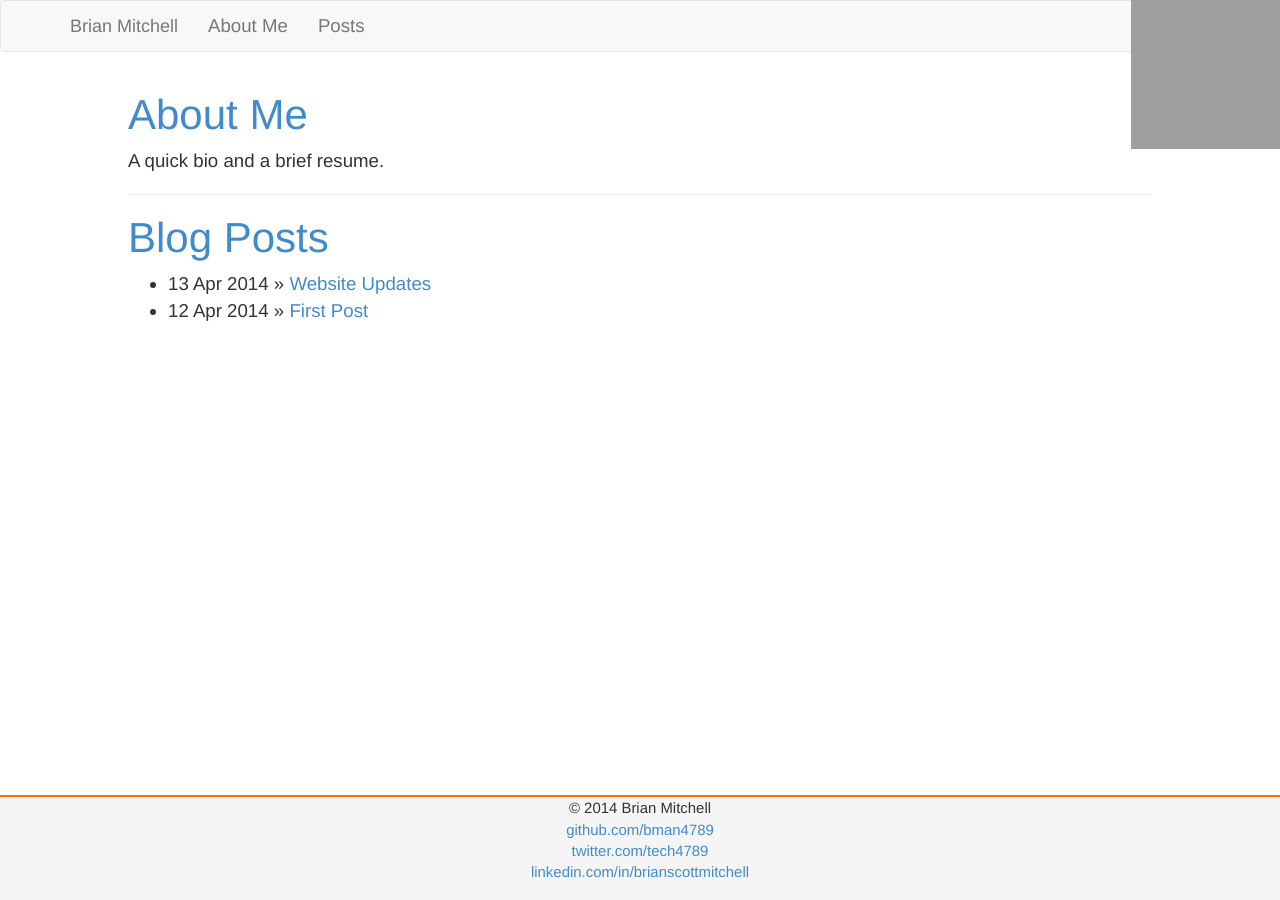
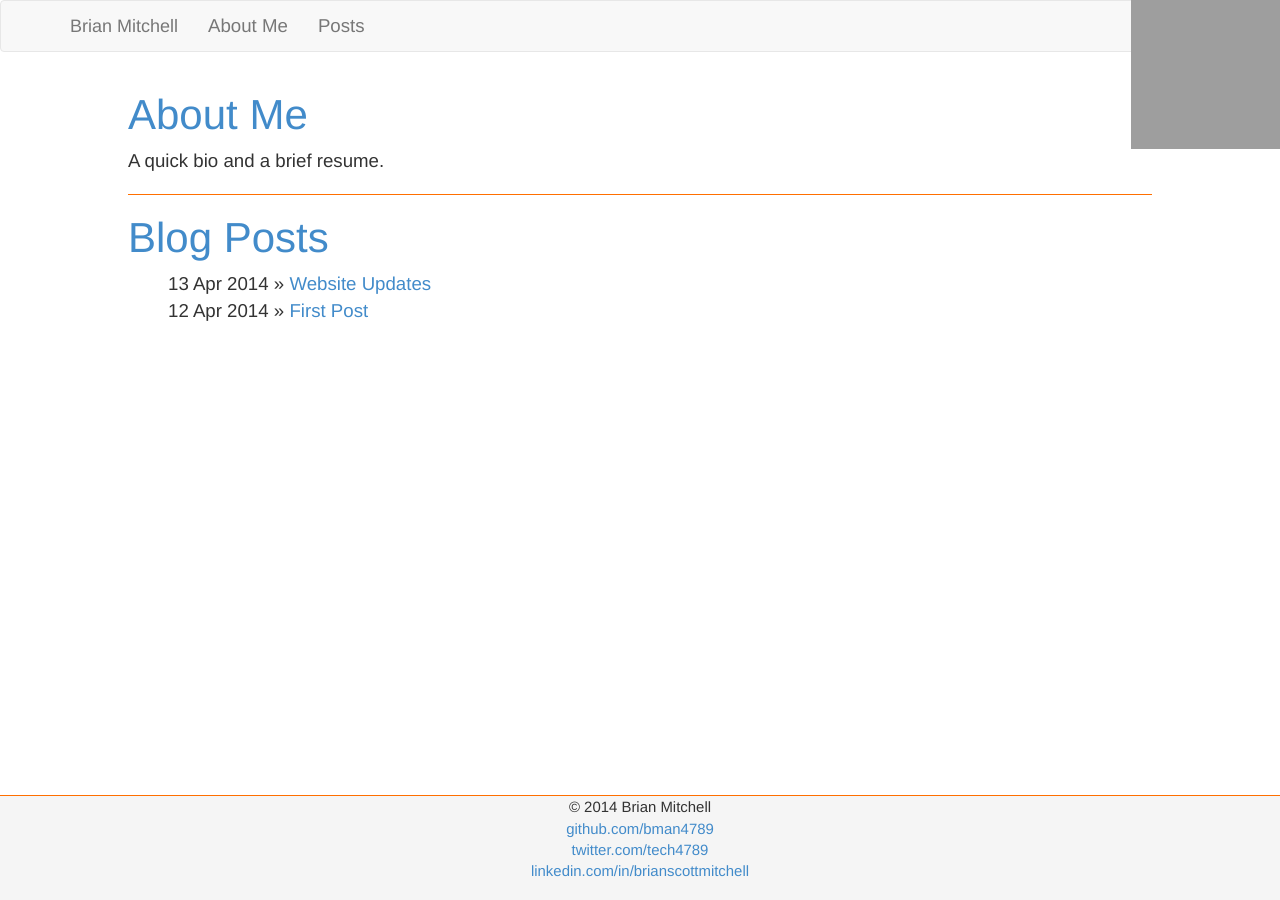
Before and after one commit to BrianMitchL/brianm.me, a Jekyll site: the page built from index.html, in a window 1280 px wide. Built offline with Jekyll 4.4.1, drawn with Linux system fonts in a browser that asks for light colours; nearby versions of some CDN libraries; grey boxes are pictures that could not be loaded.

Commit message:
Added HTML5 shiv, tweaked blog post lists

```diff
--- a/_includes/head.html
+++ b/_includes/head.html
@@ -8,3 +8,8 @@
 <link rel="stylesheet" href="/assets/css/style.css" type="text/css" media="all" />
 <link rel="stylesheet" href="/assets/css/tablet.css" type="text/css" media="screen and (min-width:651px) and (max-width: 1024px), screen and (min-device-width: 768px) and (max-device-width: 1024px)" />
 <link rel="stylesheet" href="/assets/css/mobile.css" type="text/css" media="handheld, screen and (max-width: 650px), screen and (max-device-width: 480px)" />
+<!-- HTML5 shim, for IE6-8 support of HTML5 elements -->
+<!--[if lt IE 9]>
+<script src="http://html5shim.googlecode.com/svn/trunk/html5.js"></sc\
+    ript>
+<![endif]-->
--- a/assets/css/style.css
+++ b/assets/css/style.css
@@ -34,8 +34,20 @@
 #footer {
     text-align: center;
     font-size: 80%;
-    border-top: 2px solid #FF6F00;
+    border-top: 1px solid #FF6F00;
 }
+
+.page-header {
+    border-bottom: 1px solid #FF6F00;
+}
+
+/* home
+-------------------------------------------------- */
+
+ul.posts {
+    list-style-type: none;
+}
+
 
 
 /* posts
--- a/index.html
+++ b/index.html
@@ -11,8 +11,8 @@
 <h1><a href="/posts/" />Blog Posts</a></h1>
 <div class="posts">
     <ul class="posts">
-        {% for post in site.posts %}
-        <li><span>{{ post.date | date_to_string }}</span> &raquo; <a href="{{ post.url }}">{{ post.title }}</a></li>
+        {% for post in site.posts limit: 5 %}
+        <li><span>{{ post.date | date_to_string }}</span> <span class="seperator">&raquo;</span> <a href="{{ post.url }}">{{ post.title }}</a></li>
         {% endfor %}
     </ul>
 </div>
```
